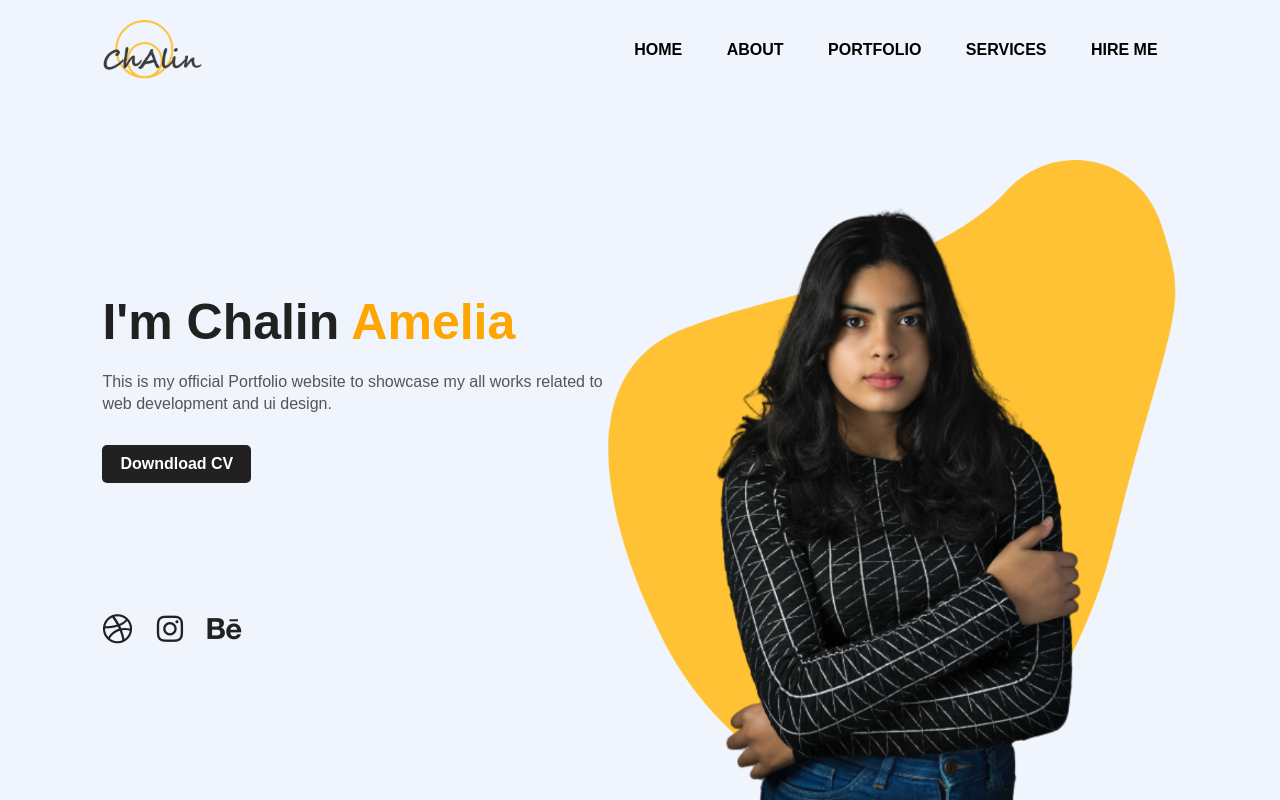
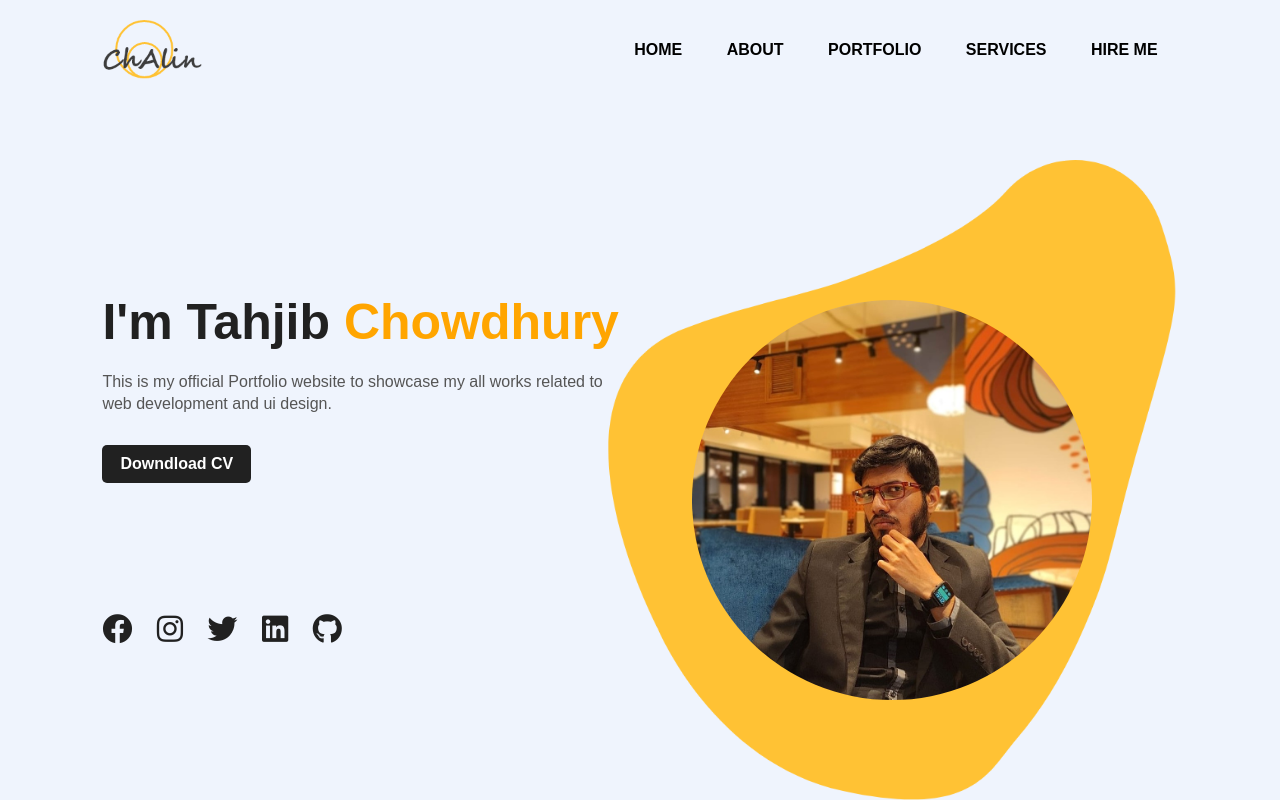
Before and after one commit to Ta-lab382/pol-3, a plain HTML site: page index.html in a window 1280 px wide. Drawn offline with Linux system fonts and the light colour scheme.

Commit message:
changed website

```diff
--- a/index.html
+++ b/index.html
@@ -21,20 +21,22 @@
             </ul>
         </nav>
         <div class="detel">
-            <h1>I'm Chalin <span>Amelia</span></h1>
+            <h1>I'm Tahjib <span>Chowdhury</span></h1>
             <p>This is my official Portfolio website to showcase my
                 all works related to <br> web development and ui design. </p>
             <a href="#">Downdload CV</a>
         </div>
         <div class="images">
             <img src="images/shape.png" class="shape">
-            <img src="images/girl.png" class="girl">
+            <img src="images/tahjib.jpg" class="tahjib">
         </div>
 
         <div class="social">
-           <a href="#"><i class="fab fa-dribbble"></i></a>
-           <a href="#"><i class="fab fa-instagram"></i></a>
-           <a href="#"><i class="fab fa-behance"></i></a>
+            <a href="https://www.facebook.com/tonoylive"><i class="fab fa-facebook"></i></a>
+            <a href="https://www.instagram.com/mrtahjib/"><i class="fab fa-instagram"></i></a>
+            <a href="https://twitter.com/TahjibTonoy"><i class="fab fa-twitter"></i></a>
+            <a href="#"><i class="fab fa-linkedin"></i></a>
+            <a href="https://github.com/Ta-lab382"><i class="fab fa-github"></i></a>
         </div>
     </div>
 </body>
--- a/styles.css
+++ b/styles.css
@@ -91,11 +91,17 @@ span{
     transition: bottom 1s, left 1s;
 }
 
+.images .tahjib {
+    border-radius: 50%;
+    width: 400px; height: 400px;
+    bottom: 100px;
+}
+
 .images:hover .shape{
     bottom: 40px;
 }
 
-.images:hover .girl{
+.images:hover .tahjib{
     left: 45%;
 }
 
```
Also changed, not shown: images/girl.png (deleted), images/tahjib.jpg (added).
